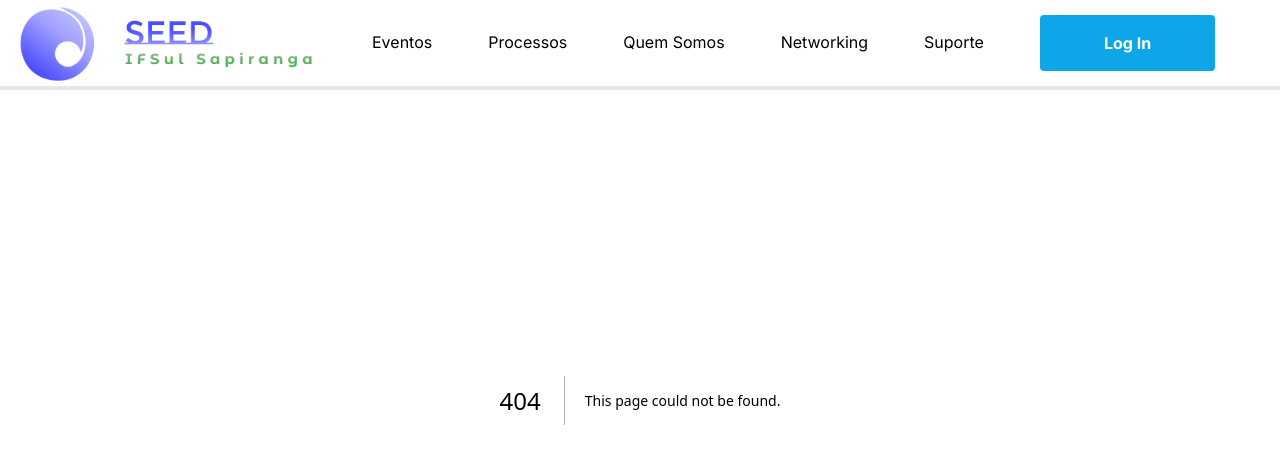
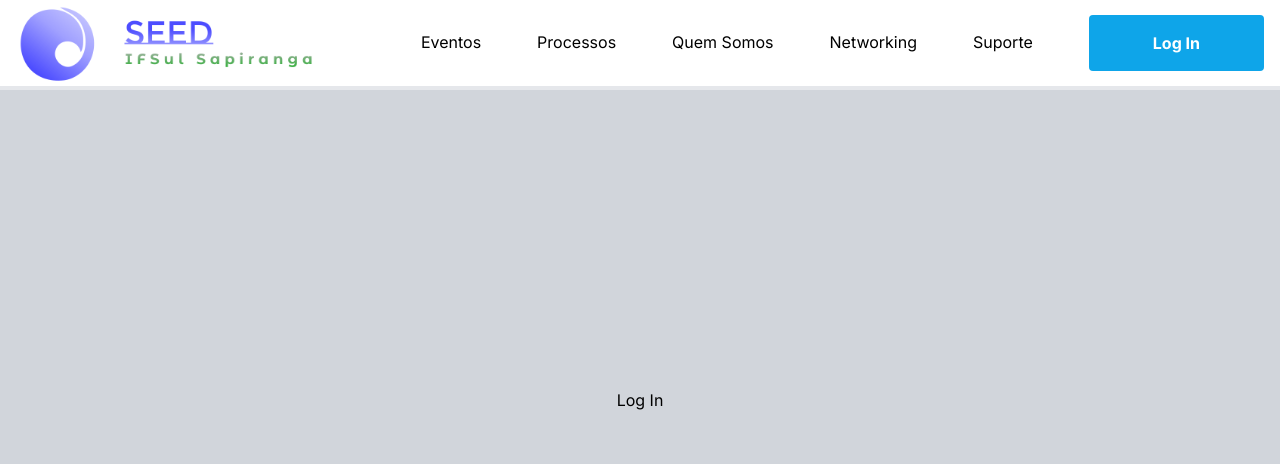
Before and after one commit to Incubadora-Seed/seedSite, a Next.js app in the folder frontend/: page /login in a window 1280 px wide. Before the commit this address had no page. Shown: the top 464 px of the page. Built offline with nearby package versions, Linux system fonts and the light colour scheme.

Commit message:
log in page

```diff
--- /dev/null
+++ b/frontend/src/app/login/page.tsx
@@ -0,0 +1,9 @@
+export default function LoginPage() {
+    return (
+        <div
+            className="bg-gray-300 h-screen flex justify-center items-center"
+        >
+            <h1 className="">Log In</h1>
+        </div>
+    )
+}
--- a/frontend/src/app/page.tsx
+++ b/frontend/src/app/page.tsx
@@ -4,6 +4,7 @@ import LatestEvents from "@/components/LatestEvents"
 import WhoWeAre from "@/components/WhoWeAre"
 import Networking from "@/components/Networking"
 import TextBackgroundAnimation from "@/components/TextBackgroundAnimation"
+import Header from "@/components/Header"
 
 export default function Home() {
   return (
--- a/frontend/src/components/Header.tsx
+++ b/frontend/src/components/Header.tsx
@@ -1,4 +1,5 @@
 import Image from "next/image";
+import Link from "next/link";
 
 export default function Header() {
     return (
@@ -11,7 +12,7 @@ export default function Header() {
                     width={300}
                     height={100}
                 />
-                <div className="flex ml-14 gap-14 items-center">
+                <div className="flex ml-auto mr-4 gap-14 items-center">
                     <a href="#" className="group transition duration-300">
                         Eventos
                         <span className="block max-w-0 group-hover:max-w-full transition-all duration-500 h-0.5 bg-sky-600"></span>
@@ -36,12 +37,10 @@ export default function Header() {
                         className="flex bg-sky-500 pb-4 pt-4 pr-16 pl-16 rounded text-white font-bold
                         hover:bg-sky-600 transition duration-300 cursor-pointer"
                     >
-                        <a href="http://localhost:3000/login">Log In</a>
+                        <Link href="/login">Log In</Link>
                     </div>
                 </div>
             </header>
-
-
         </>
     );
 }
--- a/frontend/src/components/TargetHit.tsx
+++ b/frontend/src/components/TargetHit.tsx
@@ -7,7 +7,7 @@ export default function TargetHit() {
                 <Image
                     width={400}
                     height={400}
-                    src='/target-purple.png'
+                    src='/target.png'
                     alt='target-image'
                 />
             </div>
```
